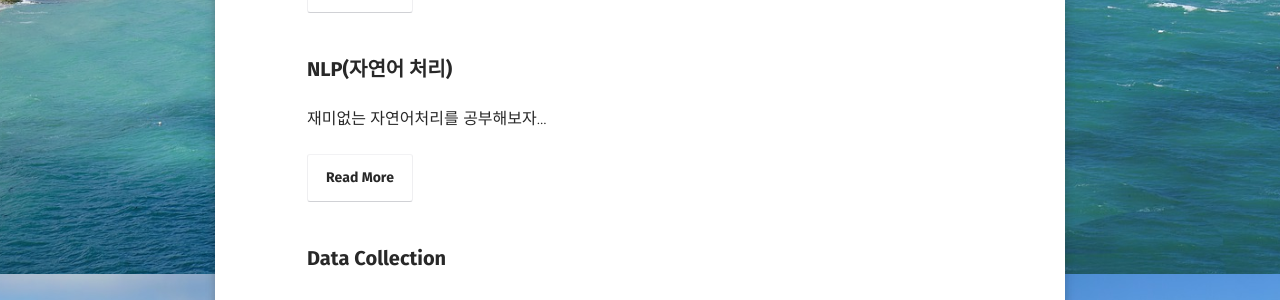
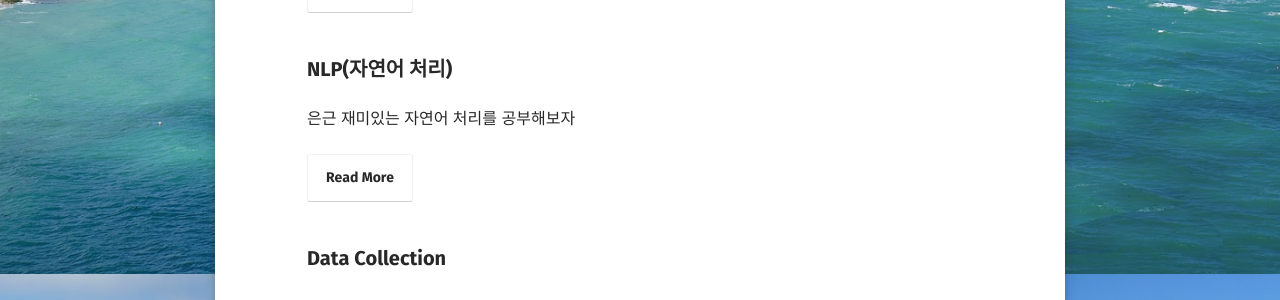
Before and after one commit to Jungjihyuk/JH_Life, a Jekyll site: the page built from posts/index.md, in a window 1280 px wide and 900 px high, scrolled down 475 px. Shown: the part 151-451 px from the top of the window. Built offline with Jekyll 4.4.1, drawn with Linux system fonts in a browser that asks for light colours; some web fonts are replaced.

```diff
--- a/_posts/2019-07-20-nlp.md
+++ b/_posts/2019-07-20-nlp.md
@@ -1,7 +1,7 @@
 ---
 layout: post
 title: NLP(자연어 처리)
-excerpt: "재미없는 자연어처리를 공부해보자..."
+excerpt: "은근 재미있는 자연어 처리를 공부해보자"
 date: 2019-07-20
 tag:
 - NLP
```
